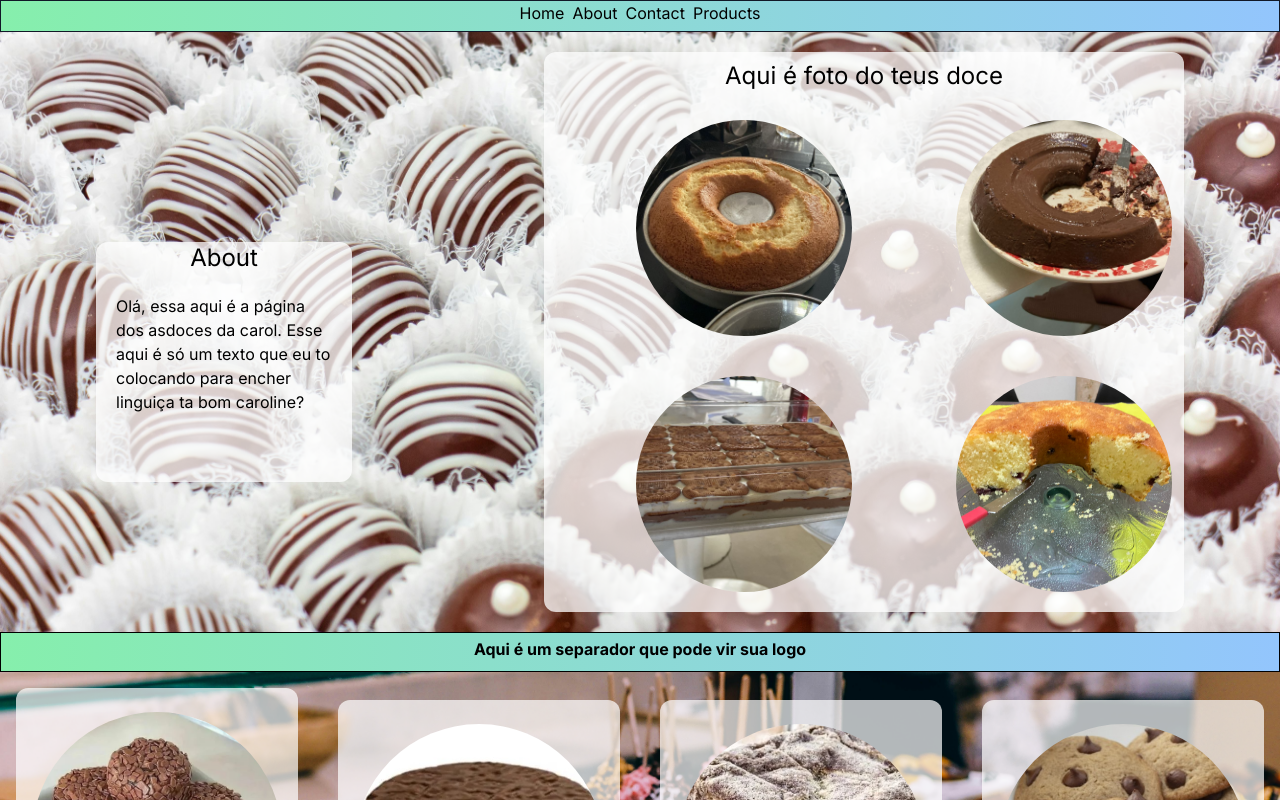
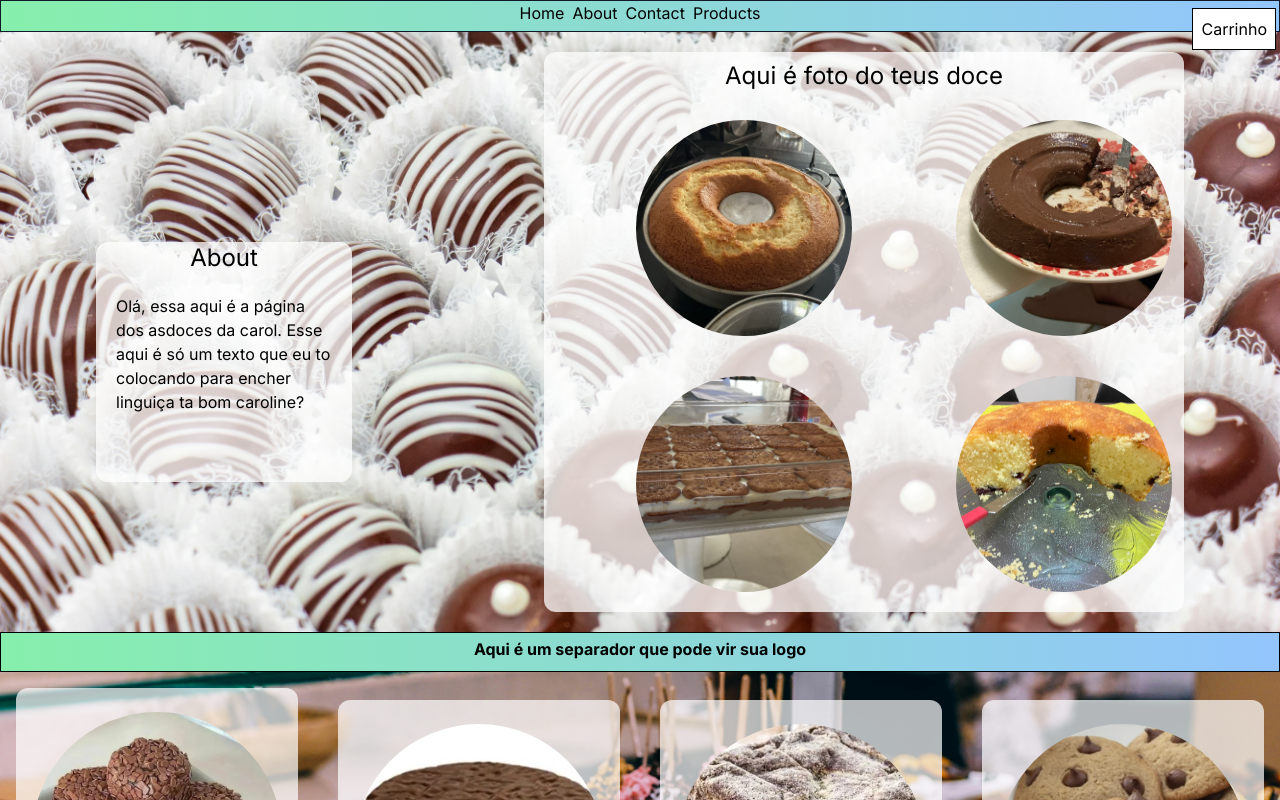
Before and after one commit to vicovaporub/doces-page, a Next.js app: page / in a window 1280 px wide. Shown: the top 800 px of the page. Built offline with nearby package versions, Linux system fonts and the light colour scheme.

Commit message:
feat: added cart container to app page

```diff
--- a/src/components/main-components/AppContainer.tsx
+++ b/src/components/main-components/AppContainer.tsx
@@ -1,11 +1,14 @@
+import { CartButton } from "../sub-components/CartButton";
 import { Separator } from "../sub-components/Separator";
 import { About } from "./About";
+import { CartContainer } from "./CartContainer";
 import { Products } from "./Products";
 
 export const AppContainer = () => {
   return (
     <div>
       <About />
+      <CartContainer />
       <Separator />
       <Products />
     </div>
```
